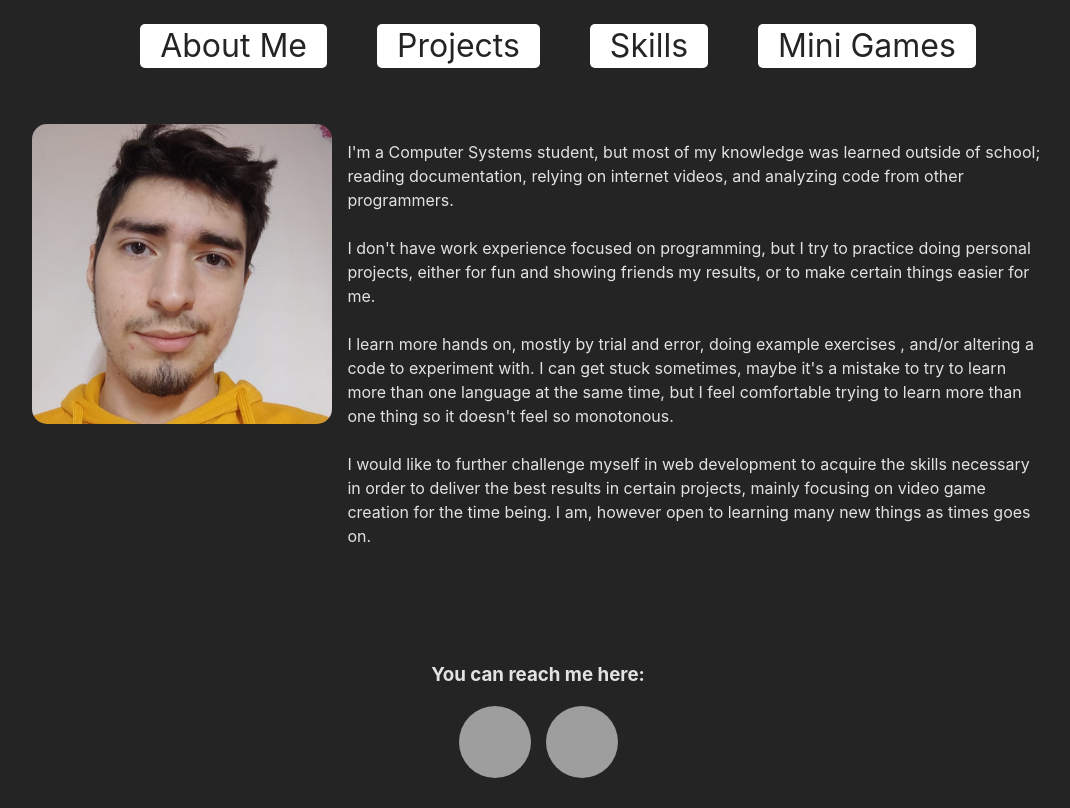
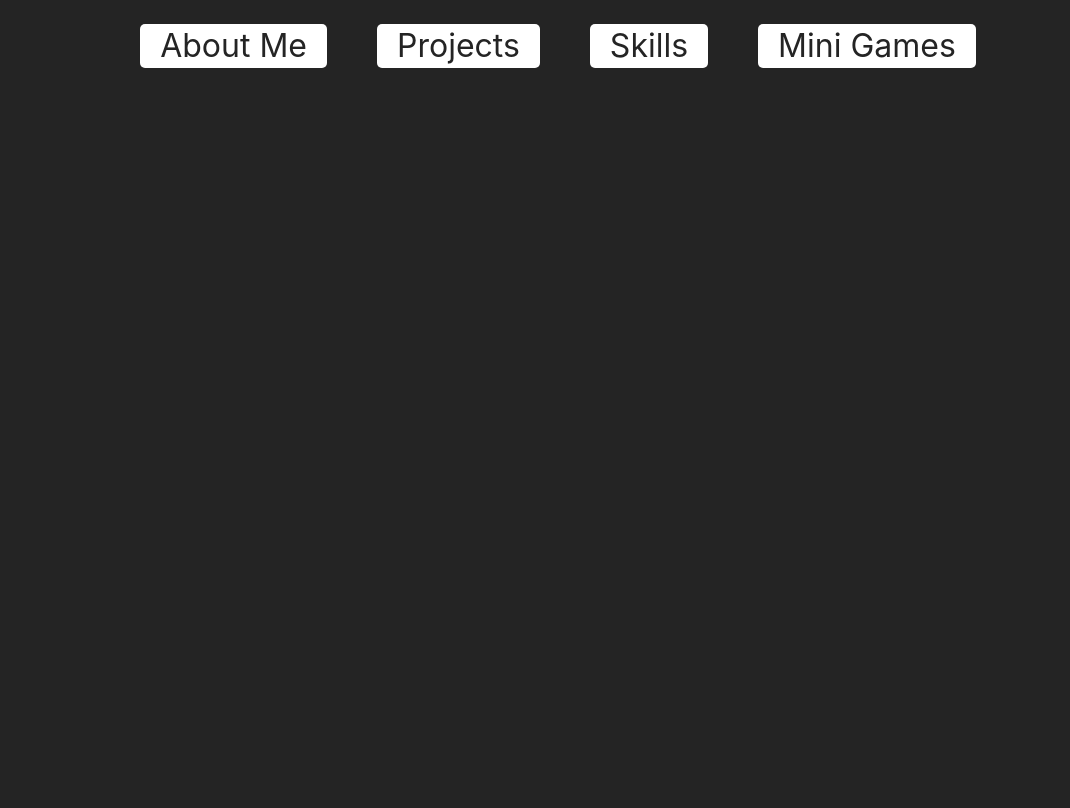
Before and after one commit to Chenomorfo/PortfolioV1.1, a React (Vite) app: page / in a window 1280 px wide. Shown: the whole page, without its empty margins (102-1172 px from the left). Built offline with nearby package versions, Linux system fonts and the light colour scheme; grey boxes are pictures that could not be loaded.

Commit message:
get back

```diff
--- a/src/App.jsx
+++ b/src/App.jsx
@@ -15,10 +15,10 @@ function App() {
         <NavBar />
         <div className="Container">
           <Routes>
-            <Route path="/" element={<Biography />} />
-            <Route path="/Projects" element={<Project />} />
-            <Route path="/Skills" element={<Skills />} />
-            <Route path="/Minigames" element={<MiniGames />} />
+            <Route path="PortfolioV1.1/" element={<Biography />} />
+            <Route path="PortfolioV1.1/Projects" element={<Project />} />
+            <Route path="PortfolioV1.1/Skills" element={<Skills />} />
+            <Route path="PortfolioV1.1/Minigames" element={<MiniGames />} />
           </Routes>
         </div>
       </div>
```
